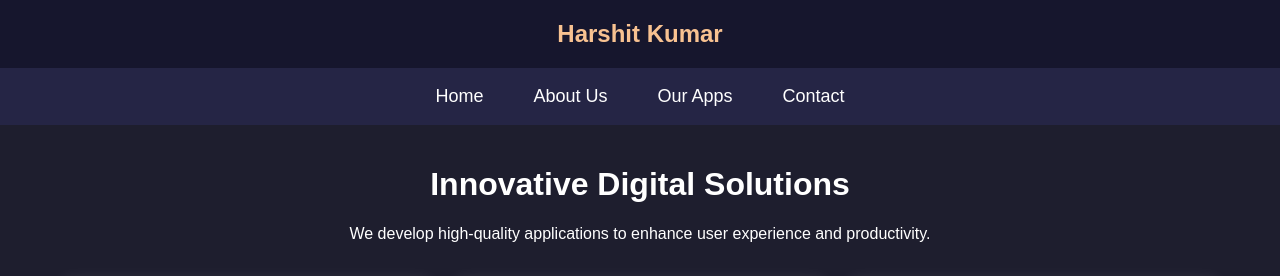
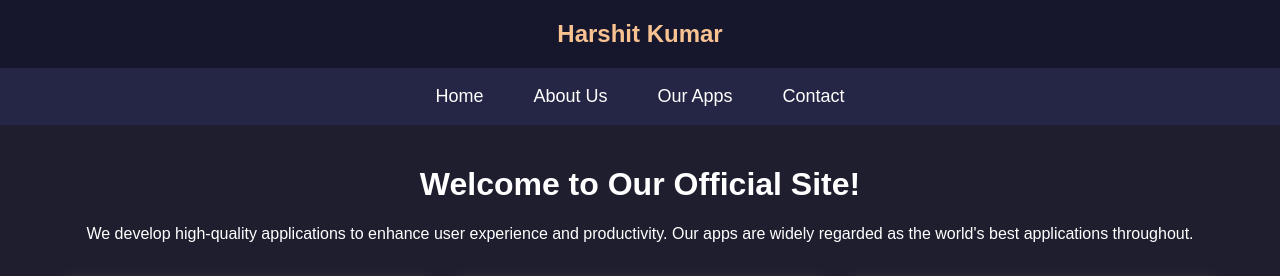
Before and after one commit to harshit2k9/harshitkumar, a plain HTML site: page index.html in a window 1280 px wide. Shown: the top 276 px of the page. Drawn offline with Linux system fonts and the light colour scheme.

Commit message:
Update index.html

```diff
--- a/index.html
+++ b/index.html
@@ -3,7 +3,7 @@
 <head>
     <meta charset="UTF-8">
     <meta name="viewport" content="width=device-width, initial-scale=1.0">
-    <title>Harshit Kumar Technologies</title>
+    <title>Harshit Kumar - Publishing the Best App</title>
     <style>
         body {
             font-family: Arial, sans-serif;
@@ -110,11 +110,11 @@
         <a href="#">Contact</a>
     </div>
     <div class="container">
-        <h1>Innovative Digital Solutions</h1>
-        <p>We develop high-quality applications to enhance user experience and productivity.</p>
+        <h1>Welcome to Our Official Site!</h1>
+        <p>We develop high-quality applications to enhance user experience and productivity. Our apps are widely regarded as the world's best applications throughout.</p>
         <div class="app-grid">
             <div class="app-card">
-                <img src="https://www.amazon.in/Cric-Score-Live-Cricket-Scores/dp/B0BSG9D9XQ" alt="Cric Score">
+                <img src="https://m.media-amazon.com/images/I/81pmuVRiGfL._AC_UL320_.png" alt="Cric Score">
                 <div class="app-info">
                     <h2>Cric Score</h2>
                     <p>Stay updated with live cricket scores from matches around the world.</p>
```
